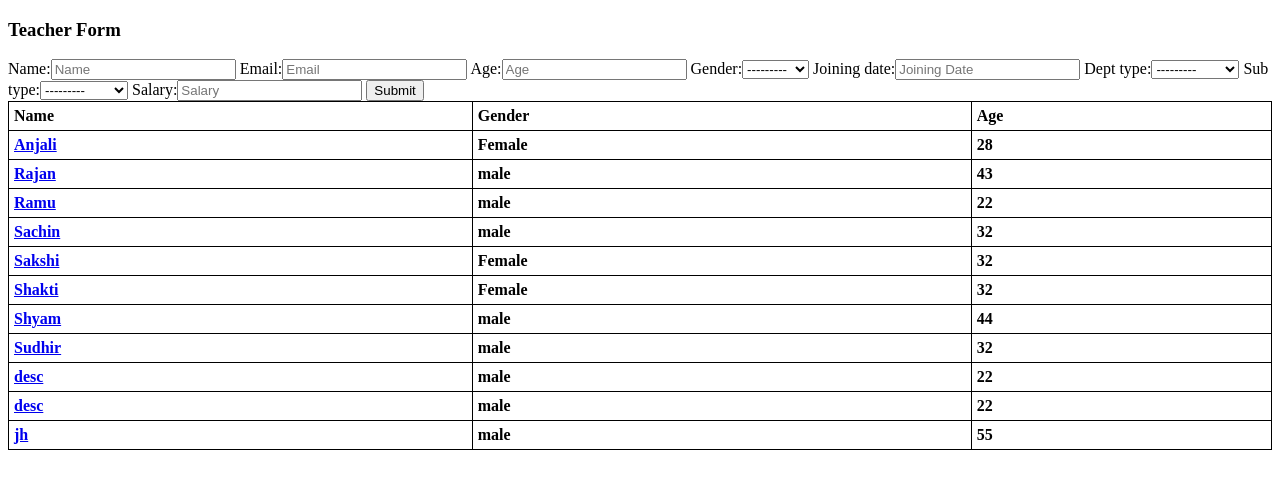
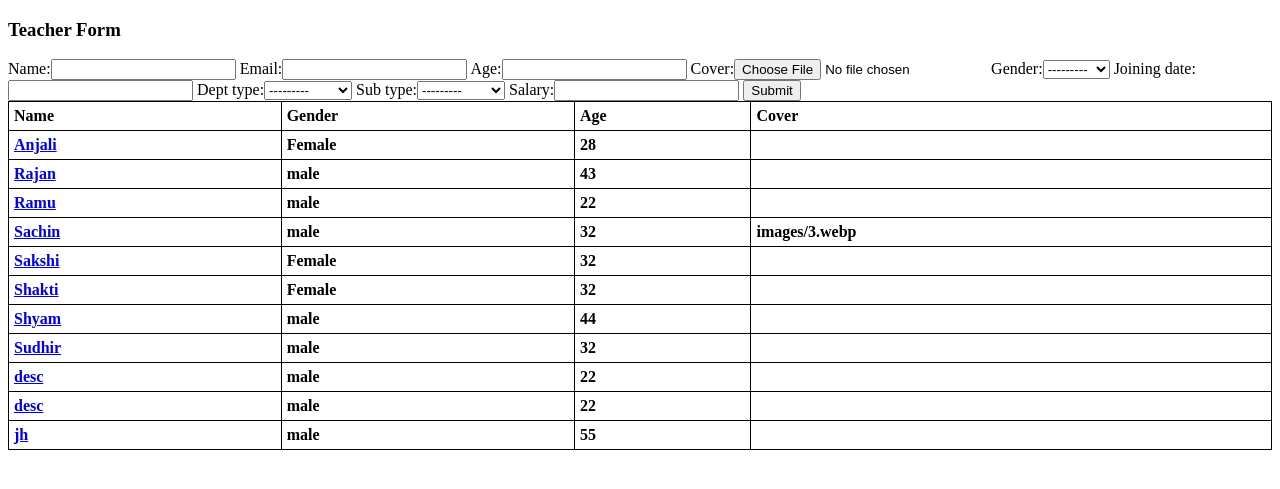
Before and after one commit to mintulamoria/StudentApp, a Django app: page /teacher/ in a window 1280 px wide. Shown: the top 489 px of the page. Run offline with Django 3.2, Linux system fonts and the light colour scheme; data comes from the database, SQL or seed files in the repository; both versions use the stored data as it was after the commit; lists and menus that the app fills with data are empty.

Commit message:
image field

```diff
--- a/school/settings.py
+++ b/school/settings.py
@@ -121,3 +121,5 @@ USE_TZ = True
 
 STATIC_URL = '/static/'
 STATIC_ROOT = os.path.join(BASE_DIR, 'static')
+MEDIA_URL = '/media/'
+MEDIA_ROOT = os.path.join(BASE_DIR, 'media')
--- a/studentapp/admin.py
+++ b/studentapp/admin.py
@@ -4,7 +4,3 @@ from .models import *
 
 admin.site.register(Student)
 admin.site.register(StudentClassInfo)
-# admin.site.register(StudentAdmin)
-
-# class StudentAdmin(admin.ModelAdmin):
-# 	list_display = ['students', 'age', 'class', 'status',]
--- a/studentapp/models.py
+++ b/studentapp/models.py
@@ -29,6 +29,7 @@ class Student(models.Model):
 	class_type = models.ForeignKey(StudentClassInfo, on_delete=models.CASCADE)
 	father_name = models.CharField(max_length=100)
 	mother_name = models.CharField(max_length=100)
+	cover = models.ImageField(upload_to='images/', blank=True)
 	address = models.TextField(max_length=200)
 	created_at = models.DateTimeField(auto_now_add=True)
 	updated_at = models.DateTimeField(auto_now=True)
--- a/teacherapp/forms.py
+++ b/teacherapp/forms.py
@@ -5,14 +5,3 @@ class TeacherForm(forms.ModelForm):
     class Meta:
         model = Teacher
         fields = "__all__"
-
-        widgets = {
-            'name': forms.TextInput(attrs={'class': 'form-control', 'placeholder': 'Name'}),
-            'email': forms.EmailInput(attrs={'class': 'form-control', 'placeholder': 'Email'}),
-            'age': forms.NumberInput(attrs={'class': 'form-control', 'placeholder': 'Age'}),
-            'gender': forms.Select(attrs={'class': 'form-control'}),
-            'joining_date': forms.DateInput(attrs={'class': 'form-control', 'placeholder': 'Joining Date'}),
-            'dept_type': forms.Select(attrs={'class': 'form-control'}),
-            'sub_type': forms.Select(attrs={'class': 'form-control'}),
-            'salary': forms.NumberInput(attrs={'class': 'form-control', 'placeholder': 'Salary'}),
-        }
--- a/teacherapp/models.py
+++ b/teacherapp/models.py
@@ -1,4 +1,6 @@
 from django.db import models
+from django.utils import timezone
+from django.conf import settings
 
 class TeacherDeptInfo(models.Model):
 	dept_name = models.CharField(max_length=50)
@@ -12,10 +14,18 @@ class TeacherSubInfo(models.Model):
 	def __str__(self):
 		return self.sub_name
 
+class TimestampedModel(models.Model):
+	created = models.DateTimeField(auto_now_add=True)
+	updated = models.DateTimeField(auto_now=True)
+
+	class meta:
+		abstract = True
+
 class Teacher(models.Model):
 	name = models.CharField(max_length=100)
 	email = models.EmailField(unique=True)
 	age = models.IntegerField()
+	cover = models.ImageField(upload_to='images/', blank=True)
 	gender_choice = (
 		("male", "Male"),
 		("Female", "Female"),
@@ -25,6 +35,8 @@ class Teacher(models.Model):
 	dept_type = models.ForeignKey(TeacherDeptInfo, on_delete=models.CASCADE)
 	sub_type = models.ForeignKey(TeacherSubInfo, on_delete=models.CASCADE)
 	salary = models.IntegerField()
+	created = models.DateTimeField(auto_now_add=True)
+	updated = models.DateTimeField(auto_now=True)
 
 	def __str__(self):
 		return self.name
--- a/teacherapp/templates/teacherapp/teacher_list.html
+++ b/teacherapp/templates/teacherapp/teacher_list.html
@@ -28,7 +28,10 @@
                 <th>Name</th>
                 <th>Gender</th>
                 <th>Age</th>
-
+                <th>Cover</th>
+                {% if teacher.cover %}
+                <img src="{{ teacher.cover.url}}" alt="{{ teacher.cover }}">
+                {% endif %}
             </tr>
 
             {% for teacher in teachers %}
@@ -36,6 +39,7 @@
                     <th><a href="#">{{ teacher.name }}</a></th>
                     <th><a herf="#">{{ teacher.gender }}</a></th>
                     <th><a herf="#">{{ teacher.age }}</a></th>
+                    <th><a herf="#">{{ teacher.cover }}</a></th>
                 </tr>
             {% endfor %}
             </table>
```
Also changed, not shown: studentapp/forms.py (+1 -13 lines), studentapp/templates/studentapp/student_list.html (+5 -2 lines), studentapp/views.py (+12 -17 lines), teacherapp/views.py (+0 -9 lines), db.sqlite3, images/2.webp (added), images/images.png (added), media/images/3.webp (added), media/images/5.webp (added), studentapp/migrations/0007_student_student_img.py (added), studentapp/migrations/0008_auto_20201231_0956.py (added), studentapp/migrations/0009_auto_20201231_1029.py (added), teacherapp/migrations/0003_auto_20201229_1201.py (added), teacherapp/migrations/0004_teacher_cover.py (added).
